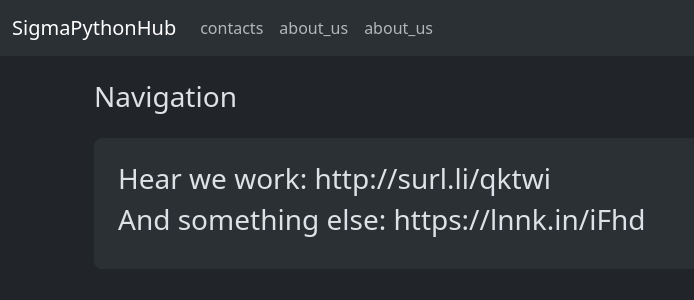
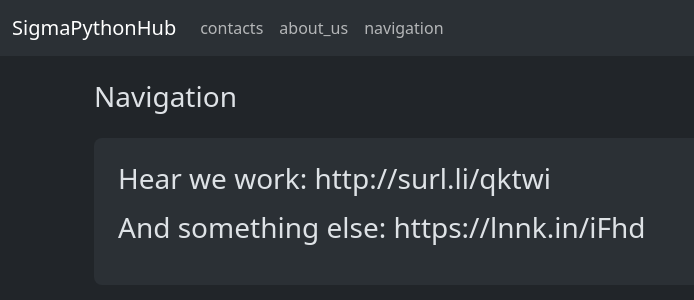
Before and after one commit to DDosCats/Sigma-Python-Hub, a Django app: page /navig/ in a window 1280 px wide. Shown: the top 300 px of the page, without its empty margins (0-694 px from the left). Run offline with Django 5.2, Linux system fonts and the light colour scheme.

Commit message:
add links

```diff
--- a/apps/main/templates/main/navigation.html
+++ b/apps/main/templates/main/navigation.html
@@ -9,8 +9,8 @@
         <div class = 'mt-4'>
             <h3> Navigation <h3>
         <div class = 'mt-4  rounded-3 bg-body-tertiary p-4'>
-            <h3>Hear we work: http://surl.li/qktwi </h3>
-            <h3>And something else: https://lnnk.in/iFhd </h3>
+            <p>Hear we work: http://surl.li/qktwi </p>
+            <p>And something else: https://lnnk.in/iFhd </p>
         </div>
     </div>
 {% endblock %}
--- a/templates/include_block/_main_navbar.html
+++ b/templates/include_block/_main_navbar.html
@@ -15,7 +15,7 @@
               <a class="nav-link" href= "{%url 'main:about'%}">about_us</a>
             </li>
             <li class = "nav-item">
-              <a class="nav-link" href= "{%url 'main:navigat'%}">about_us</a>
+              <a class="nav-link" href= "{%url 'main:navigat'%}">navigation</a>
             </li>
           </li>
         </ul>
```
